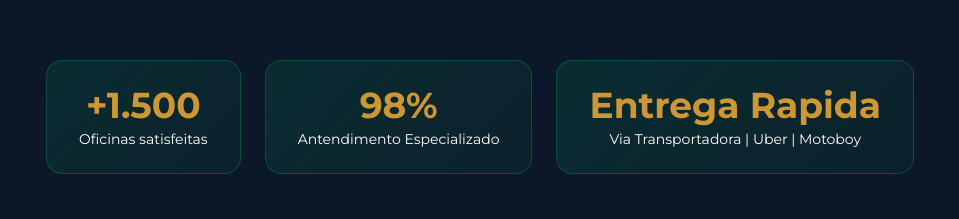
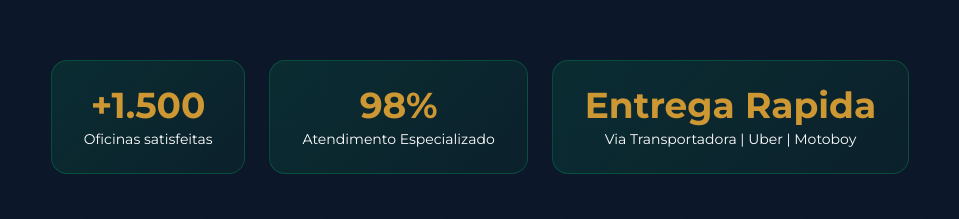
Before and after one commit to cleberbau/novaautope-as, a plain HTML site: page index.html in a window 1280 px wide. Shown: the part 2303-2522 px from the top of the page, without its empty margins (160-1119 px from the left). Drawn offline with nearby package versions, Linux system fonts and the light colour scheme; no server answers.

Commit message:
Update index.html

```diff
--- a/index.html
+++ b/index.html
@@ -622,7 +622,7 @@
         98%
        </div>
        <div class="text-slate text-sm">
-        Antendimento Especializado
+        Atendimento Especializado
        </div>
       </div>
       <div class="stat-card rounded-2xl px-8 py-6 text-center">
```
